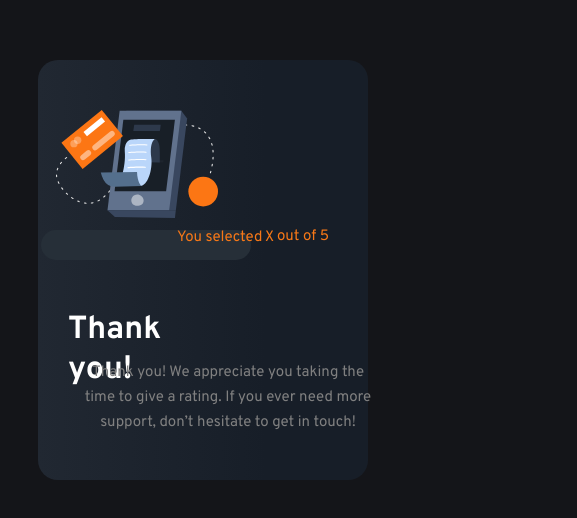
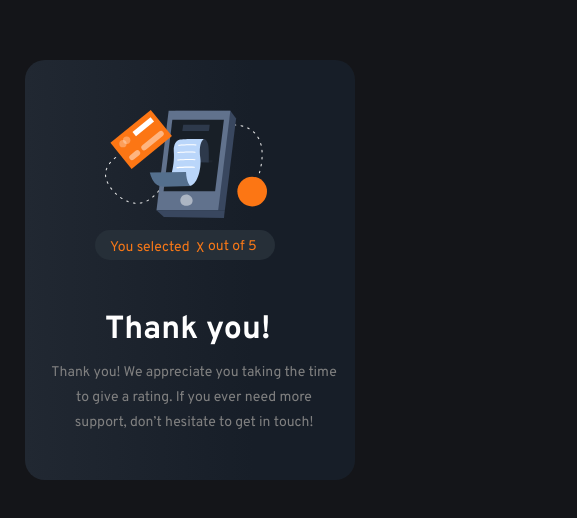
Before and after one commit to AngelZ5/interactive-rating-page, a website: page thanks.html in a window 390 px wide. Shown: the part 152-670 px from the top of the page, 577 px wide, since content can reach past the window. Drawn offline with Linux system fonts and the light colour scheme.

Commit message:
The ThankYou Page Is now responsive
The ThankYou Page Is now responsive in 450px or less devices.

```diff
--- a/css/style.css
+++ b/css/style.css
@@ -146,7 +146,8 @@ h1 {
   }
 
   p {
-    width: 300px;
+    width: 288px;
+    font-size: 14px;
   }
 
   .attribution {
--- a/css/thanks-page.css
+++ b/css/thanks-page.css
@@ -81,3 +81,41 @@ body {
   bottom: 216px;
   color: #f87817;
 }
+
+@media (max-width: 450px) {
+  body {
+    position: relative;
+    right: 13px;
+  }
+  .cube svg {
+    left: 80px;
+  }
+  h1 {
+    width: 166px;
+    left: 50px;
+  }
+  p {
+    position: absolute;
+    left: -15px;
+  }
+
+  .info-bg {
+    width: 180px;
+    right: 80px;
+  }
+
+  .youselected {
+    left: 55px;
+    bottom: 206px;
+  }
+
+  #yourrating {
+    left: 141px;
+    bottom: 205.5px;
+  }
+
+  .outoffive {
+    left: 153px;
+    bottom: 207px;
+  }
+}
```
